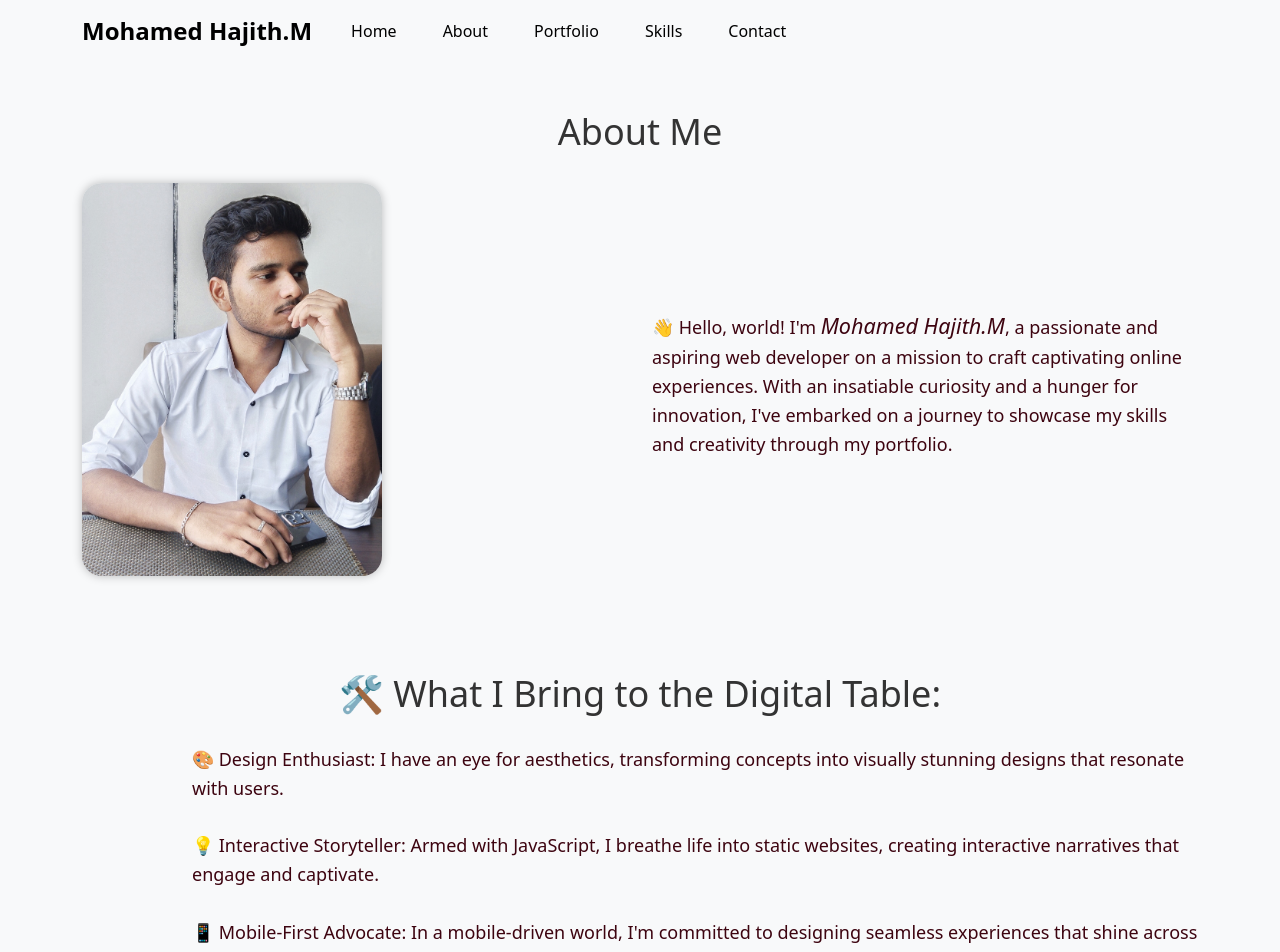
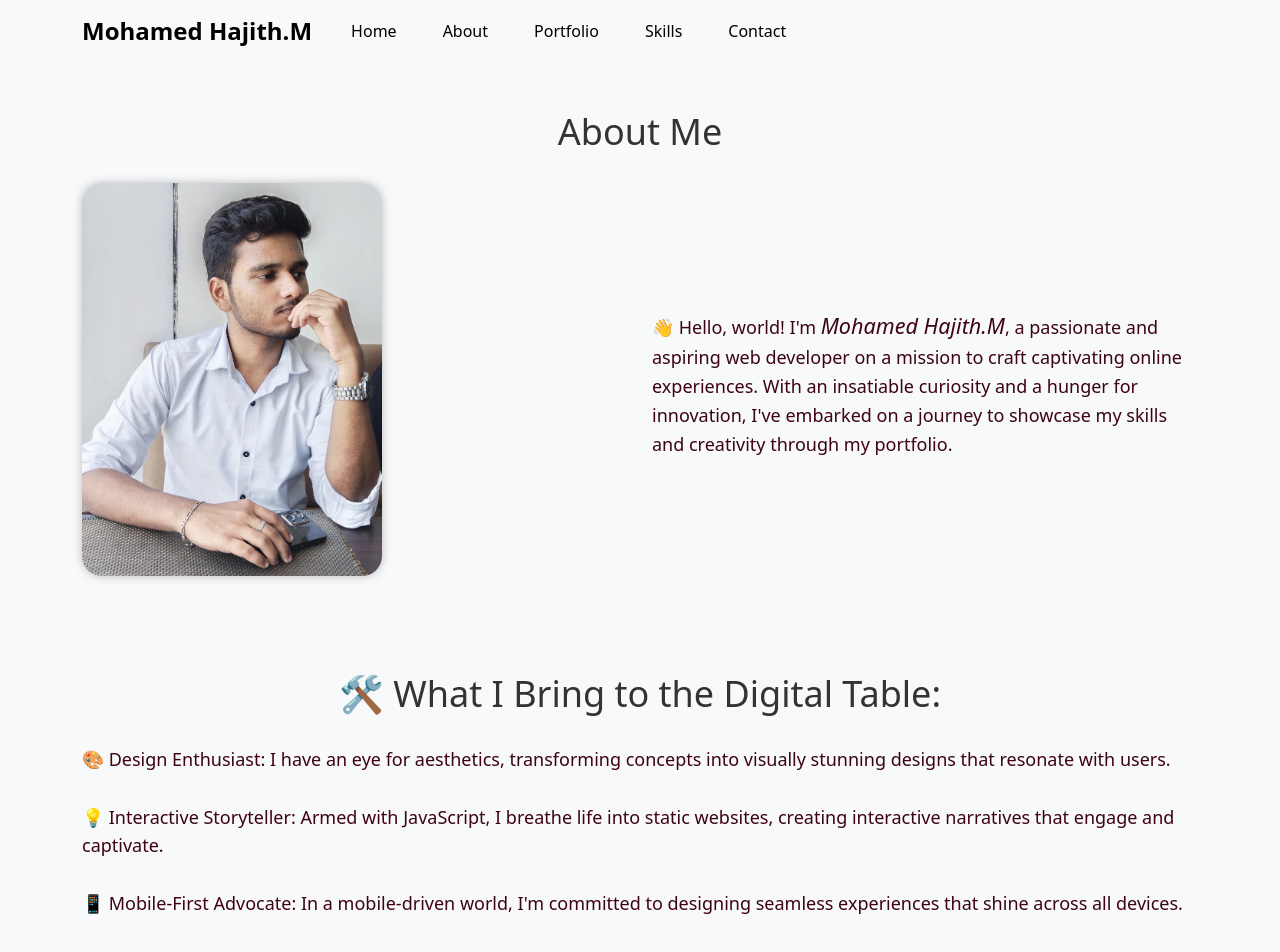
Before and after one commit to HAJITH-M/Portfolio-angular, an Angular app in the folder Porfolio/: page / in a window 1280 px wide. Shown: the top 952 px of the page. Built offline with nearby package versions, Linux system fonts and the light colour scheme.

Commit message:
about content overlapping somehow rectified 3

```diff
--- a/Porfolio/src/app/about/about.component.html
+++ b/Porfolio/src/app/about/about.component.html
@@ -38,7 +38,7 @@
         <img src="assets\about.jpg" alt="Your Name" class="img-fluid">
       </div>
       <div class="col-md-6">
-        <br><p style=" font-size:large;  color: rgb(61, 4, 16);">👋 Hello, world! I'm <span style="font-size: larger; font-style: italic; font-weight:500;">Mohamed Hajith.M</span>, a passionate and aspiring web developer on a mission to craft captivating online experiences. With an insatiable curiosity and a hunger for innovation, I've embarked on a journey to showcase my skills and creativity through my portfolio.</p>
+        <p style=" font-size:large;  color: rgb(61, 4, 16);">👋 Hello, world! I'm <span style="font-size: larger; font-style: italic; font-weight:500;">Mohamed Hajith.M</span>, a passionate and aspiring web developer on a mission to craft captivating online experiences. With an insatiable curiosity and a hunger for innovation, I've embarked on a journey to showcase my skills and creativity through my portfolio.</p>
       </div>
     </div>
   </div>
--- a/Porfolio/src/app/home/home.component.html
+++ b/Porfolio/src/app/home/home.component.html
@@ -52,7 +52,7 @@
 
 
     <div >
-      <p style="color: rgb(61, 4, 16); margin-left: 110px;">
+      <p style="color: rgb(61, 4, 16);">
 
         🎨 Design Enthusiast: I have an eye for aesthetics, transforming concepts into visually stunning designs that resonate with users. <br><br>
 
```
